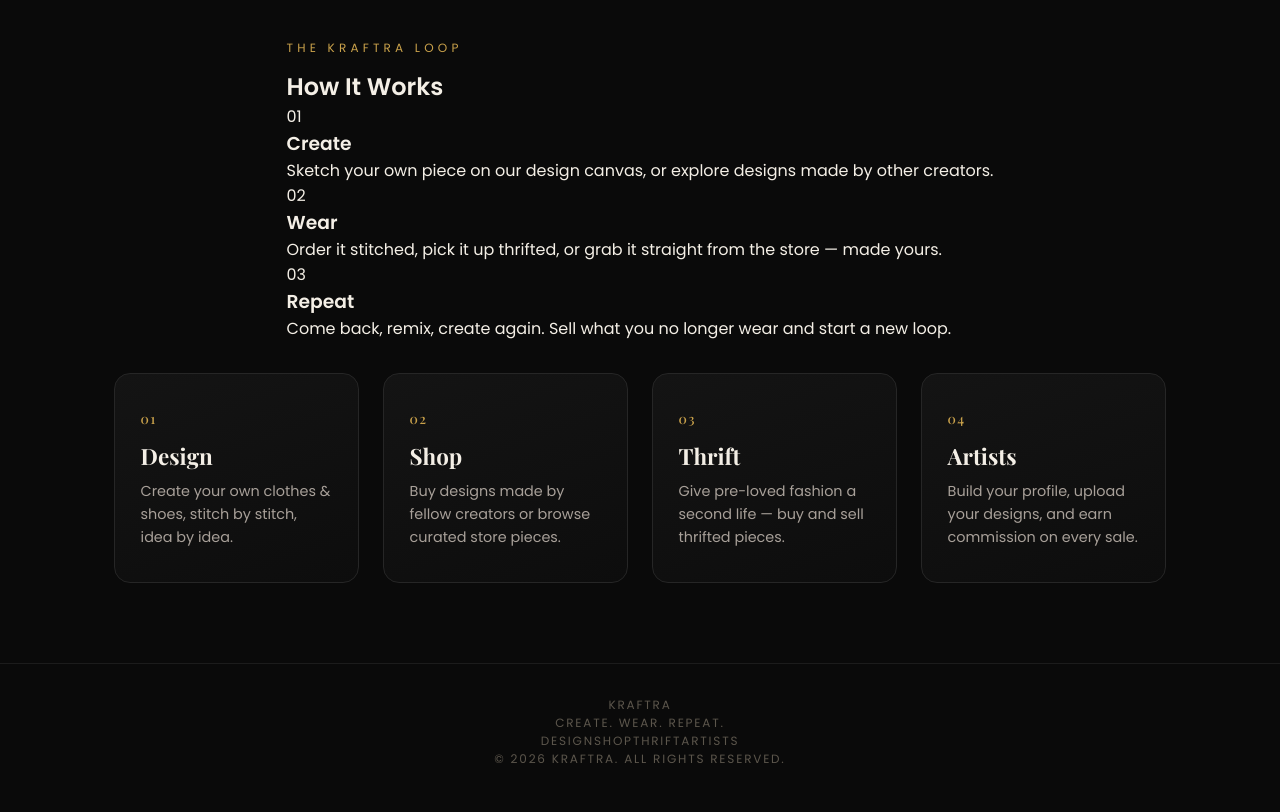
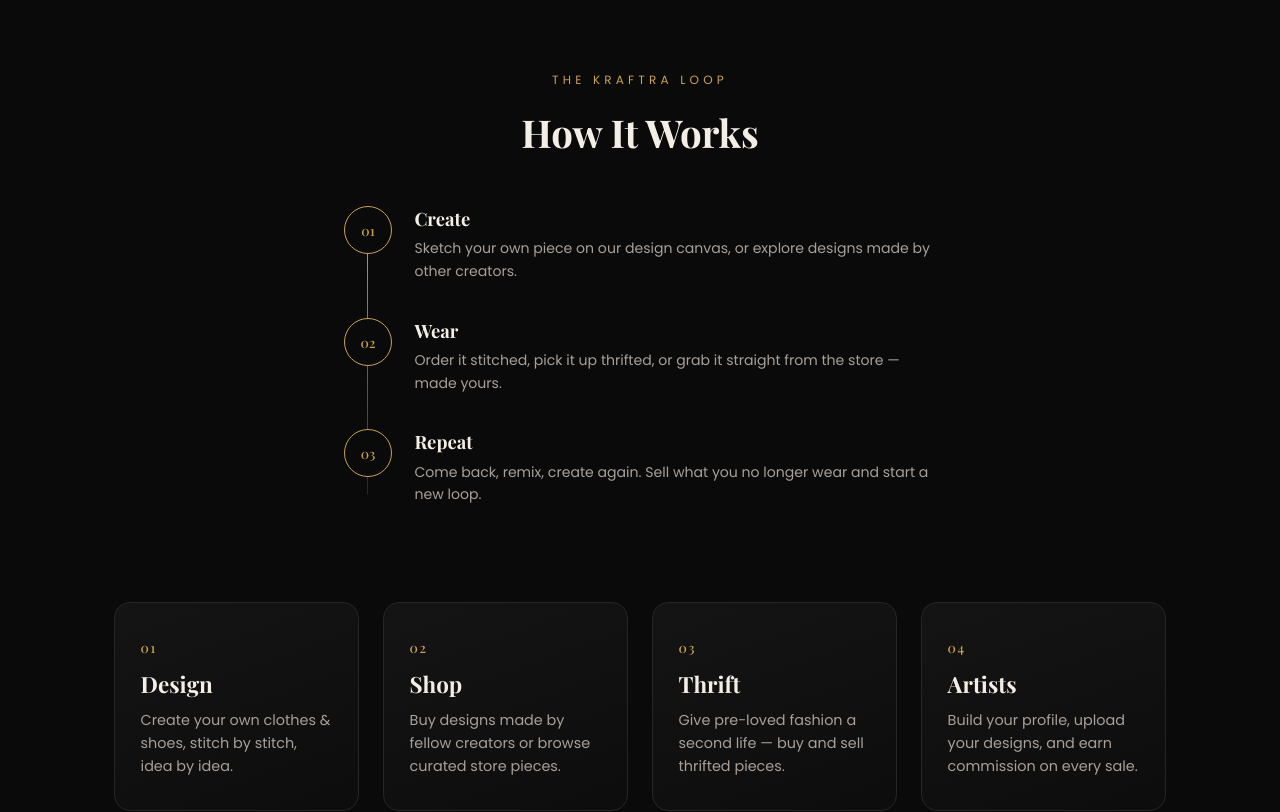
Before and after one commit to darkking200607-dev/Kraftra-v03, a Next.js app: page / in a window 1280 px wide. Shown: the part 740-1552 px from the top of the page. Built offline with nearby package versions, Linux system fonts and the light colour scheme.

Commit message:
Update globals.css

```diff
--- a/app/globals.css
+++ b/app/globals.css
@@ -16,6 +16,7 @@
   text-decoration: none;
 }
 
+/* Navbar */
 .navbar {
   position: sticky;
   top: 0;
@@ -63,6 +64,7 @@
   align-items: center;
 }
 
+/* Ambient glowing gold background */
 .glow-bg {
   position: fixed;
   top: -20%;
@@ -210,6 +212,7 @@
   box-shadow: 0 0 30px rgba(202,162,75,0.5);
 }
 
+/* fade-in helper */
 .fade-in {
   opacity: 0;
   transform: translateY(20px);
@@ -226,6 +229,7 @@
   to { opacity: 1; transform: translateY(0); }
 }
 
+/* Cards */
 .cards {
   position: relative;
   z-index: 1;
@@ -279,14 +283,130 @@
   z-index: 1;
   width: 100%;
   text-align: center;
-  padding: 2rem;
-  color: #5c564c;
-  font-size: 0.75rem;
-  letter-spacing: 0.15em;
-  text-transform: uppercase;
+  padding: 3rem 1.5rem 2.5rem;
   border-top: 1px solid #1c1c1c;
 }
 
+.footer-brand {
+  font-family: 'Playfair Display', serif;
+  font-weight: 900;
+  letter-spacing: 0.15em;
+  font-size: 1.3rem;
+  color: #f4efe6;
+}
+
+.footer-tag {
+  margin-top: 0.4rem;
+  color: #caa24b;
+  font-size: 0.8rem;
+  letter-spacing: 0.08em;
+}
+
+.footer-links {
+  display: flex;
+  justify-content: center;
+  flex-wrap: wrap;
+  gap: 1.5rem;
+  margin-top: 1.6rem;
+  font-size: 0.8rem;
+}
+
+.footer-links a {
+  color: #b8b0a2;
+  transition: color 0.3s ease;
+}
+
+.footer-links a:hover {
+  color: #caa24b;
+}
+
+.footer-copy {
+  margin-top: 1.8rem;
+  color: #4a463f;
+  font-size: 0.7rem;
+  letter-spacing: 0.1em;
+  text-transform: uppercase;
+}
+
+/* How It Works */
+.how-section {
+  position: relative;
+  z-index: 1;
+  width: 100%;
+  max-width: 640px;
+  padding: 2rem 1.5rem 4rem;
+  text-align: center;
+  display: flex;
+  flex-direction: column;
+  align-items: center;
+}
+
+.section-title {
+  font-family: 'Playfair Display', serif;
+  font-weight: 700;
+  font-size: clamp(1.8rem, 5vw, 2.4rem);
+  color: #f4efe6;
+  margin-top: 0.3rem;
+  margin-bottom: 3rem;
+}
+
+.steps-timeline {
+  position: relative;
+  width: 100%;
+  display: flex;
+  flex-direction: column;
+  gap: 2.2rem;
+}
+
+.steps-timeline::before {
+  content: "";
+  position: absolute;
+  left: 23px;
+  top: 12px;
+  bottom: 12px;
+  width: 1px;
+  background: linear-gradient(#caa24b, #262626);
+}
+
+.step-item {
+  position: relative;
+  display: flex;
+  align-items: flex-start;
+  gap: 1.4rem;
+  text-align: left;
+}
+
+.step-num {
+  position: relative;
+  z-index: 1;
+  flex-shrink: 0;
+  width: 48px;
+  height: 48px;
+  border-radius: 50%;
+  border: 1px solid #caa24b;
+  background: #0a0a0a;
+  display: flex;
+  align-items: center;
+  justify-content: center;
+  font-family: 'Playfair Display', serif;
+  font-size: 0.85rem;
+  color: #caa24b;
+}
+
+.step-text h3 {
+  font-family: 'Playfair Display', serif;
+  font-size: 1.15rem;
+  color: #f4efe6;
+  margin-bottom: 0.4rem;
+}
+
+.step-text p {
+  color: #a8a099;
+  font-size: 0.88rem;
+  line-height: 1.6;
+}
+
+/* ---- Sub pages (Design, Shop, Thrift, Artists) ---- */
 .page-hero {
   position: relative;
   z-index: 1;
@@ -331,6 +451,7 @@
   color: #7a7368;
 }
 
+/* Design canvas mock */
 .canvas-mock {
   width: 100%;
   max-width: 520px;
@@ -361,6 +482,7 @@
   font-size: 0.85rem;
 }
 
+/* Shop / Thrift grids */
 .placeholder-grid {
   width: 100%;
   margin-top: 2.5rem;
@@ -410,6 +532,7 @@
   font-weight: 600;
 }
 
+/* Artist profile mock */
 .profile-mock {
   margin-top: 2.5rem;
   display: flex;
```
